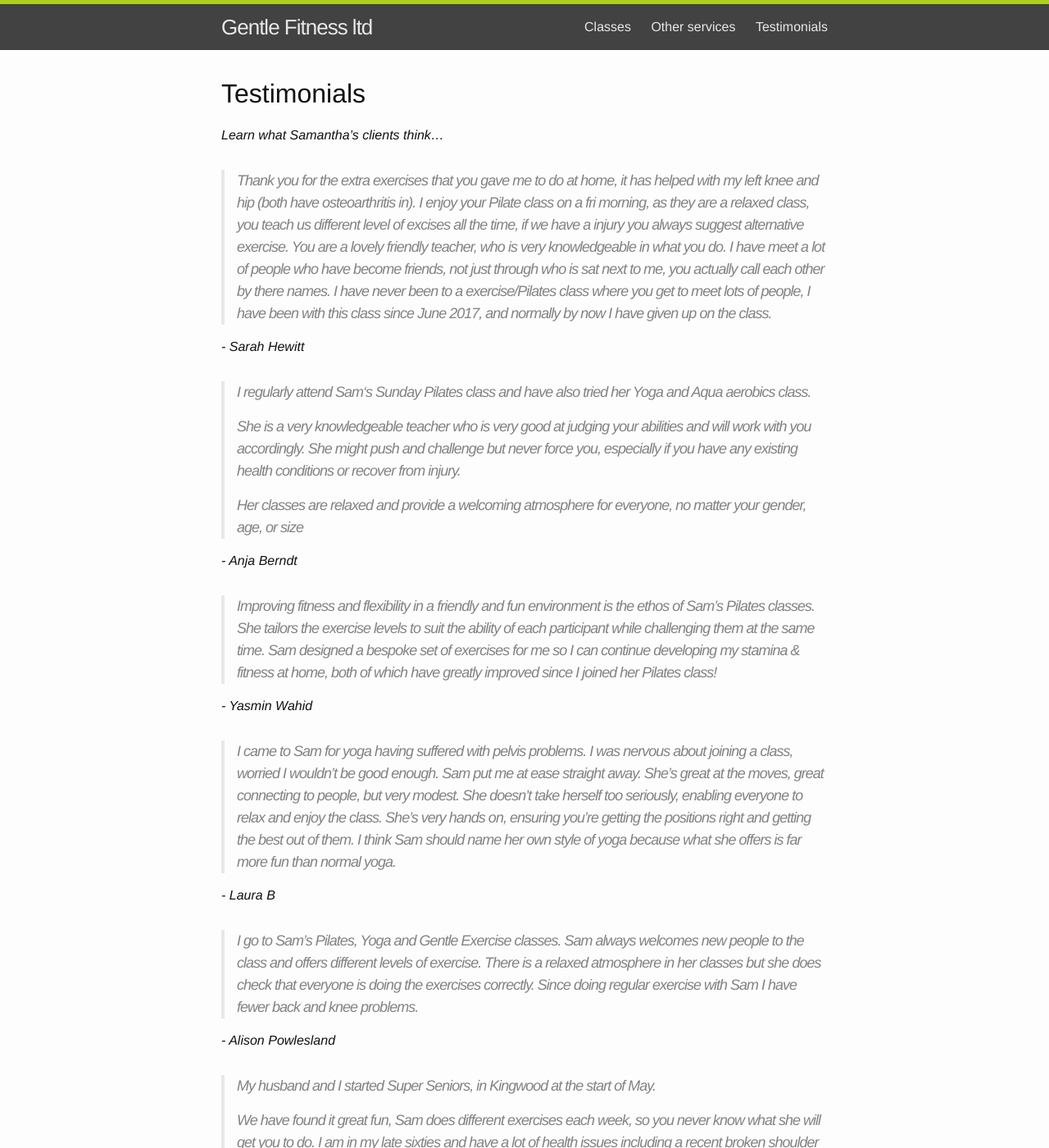
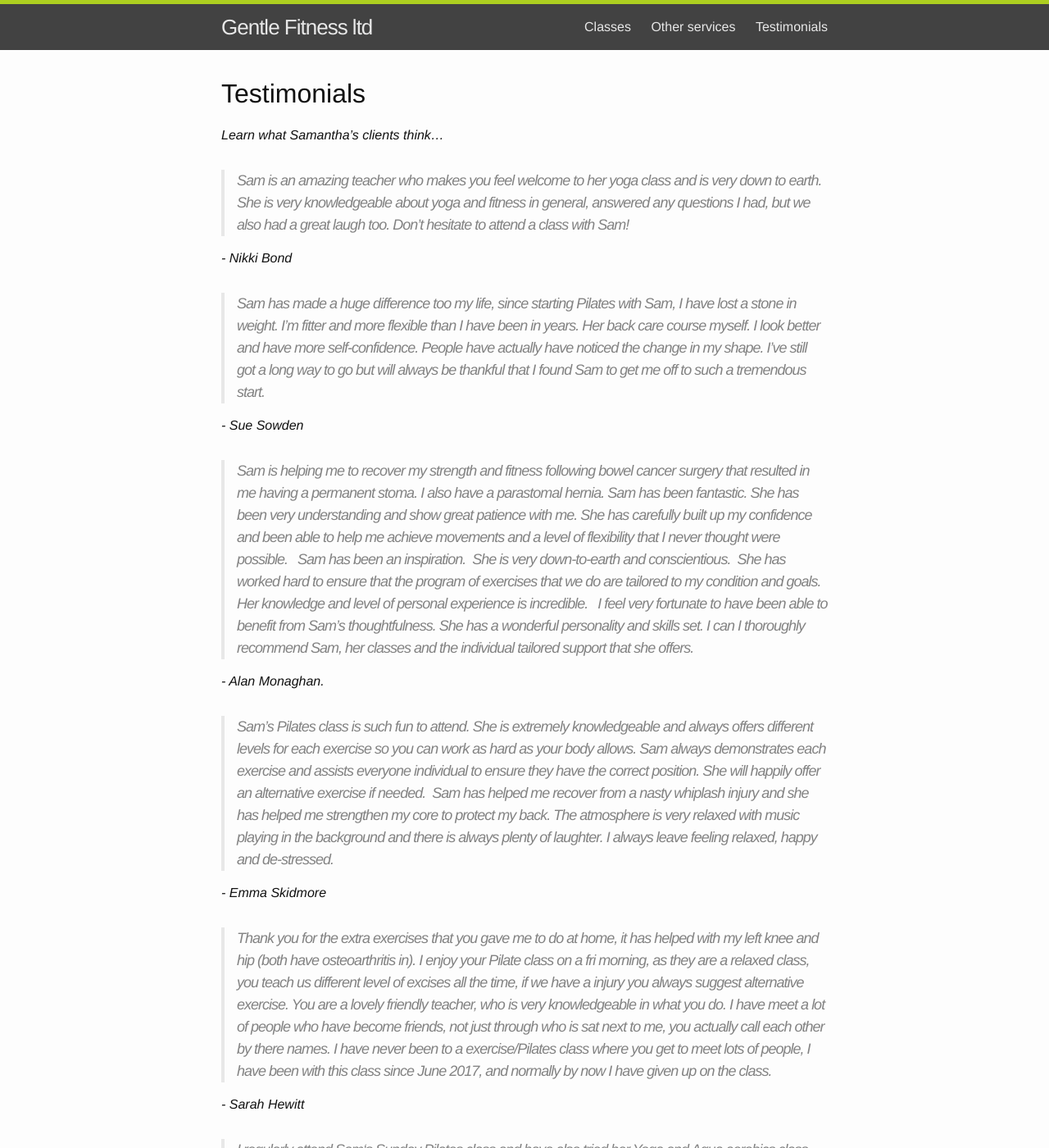
Before and after one commit to gentlefitness-www/gentlefitness-www, a Jekyll site: the page built from testimonials.md, in a window 1280 px wide and 1400 px high. Shown: the whole window at 82% size. Built offline with Jekyll 4.4.1, drawn with Linux system fonts in a browser that asks for light colours.

Commit message:
New testimonials Oct 19

```diff
--- a/testimonials.md
+++ b/testimonials.md
@@ -7,6 +7,52 @@ permalink: /testimonials.html
 # Testimonials
 
 *Learn what Samantha's clients think...*
+
+> Sam is an amazing teacher who makes you feel welcome to her yoga class and is
+> very down to earth. She is very knowledgeable about yoga and fitness in
+> general, answered any questions I had, but we also had a great laugh too.
+> Don’t hesitate to attend a class with Sam!
+
+*- Nikki Bond*
+
+> Sam has made a huge difference too my life, since starting Pilates with Sam,
+> I have lost a stone in weight. I’m fitter and more flexible than I have been
+> in years. Her back care course myself. I look better and have more
+> self-confidence. People have actually have noticed the change in my shape.
+> I've still got a long way to go but will always be thankful that I found Sam
+> to get me off to such a tremendous start.
+
+*- Sue Sowden*
+
+> Sam is helping me to recover my strength and fitness following bowel cancer
+> surgery that resulted in me having a permanent stoma. I also have a
+> parastomal hernia. Sam has been fantastic. She has been very understanding
+> and show great patience with me. She has carefully built up my confidence and
+> been able to help me achieve movements and a level of flexibility that I
+> never thought were possible.
+
+> Sam has been an inspiration.  She is very down-to-earth and conscientious.
+> She has worked hard to ensure that the program of exercises that we do are
+> tailored to my condition and goals. Her knowledge and level of personal
+> experience is incredible.
+
+> I feel very fortunate to have been able to benefit from Sam’s thoughtfulness.
+> She has a wonderful personality and skills set. I can I thoroughly recommend
+> Sam, her classes and the individual tailored support that she offers.
+
+*- Alan Monaghan.*
+
+> Sam’s Pilates class is such fun to attend. She is extremely knowledgeable and
+> always offers different levels for each exercise so you can work as hard as
+> your body allows. Sam always demonstrates each exercise and assists everyone
+> individual to ensure they have the correct position. She will happily offer
+> an alternative exercise if needed.  Sam has helped me recover from a nasty
+> whiplash injury and she has helped me strengthen my core to protect my back.
+> The atmosphere is very relaxed with music playing in the background and there
+> is always plenty of laughter. I always leave feeling relaxed, happy and
+> de-stressed.
+
+*- Emma Skidmore*
 
 > Thank you for the extra exercises that you gave me to do at home, it has helped
 > with my left knee and hip (both have osteoarthritis in). I enjoy your Pilate
```
